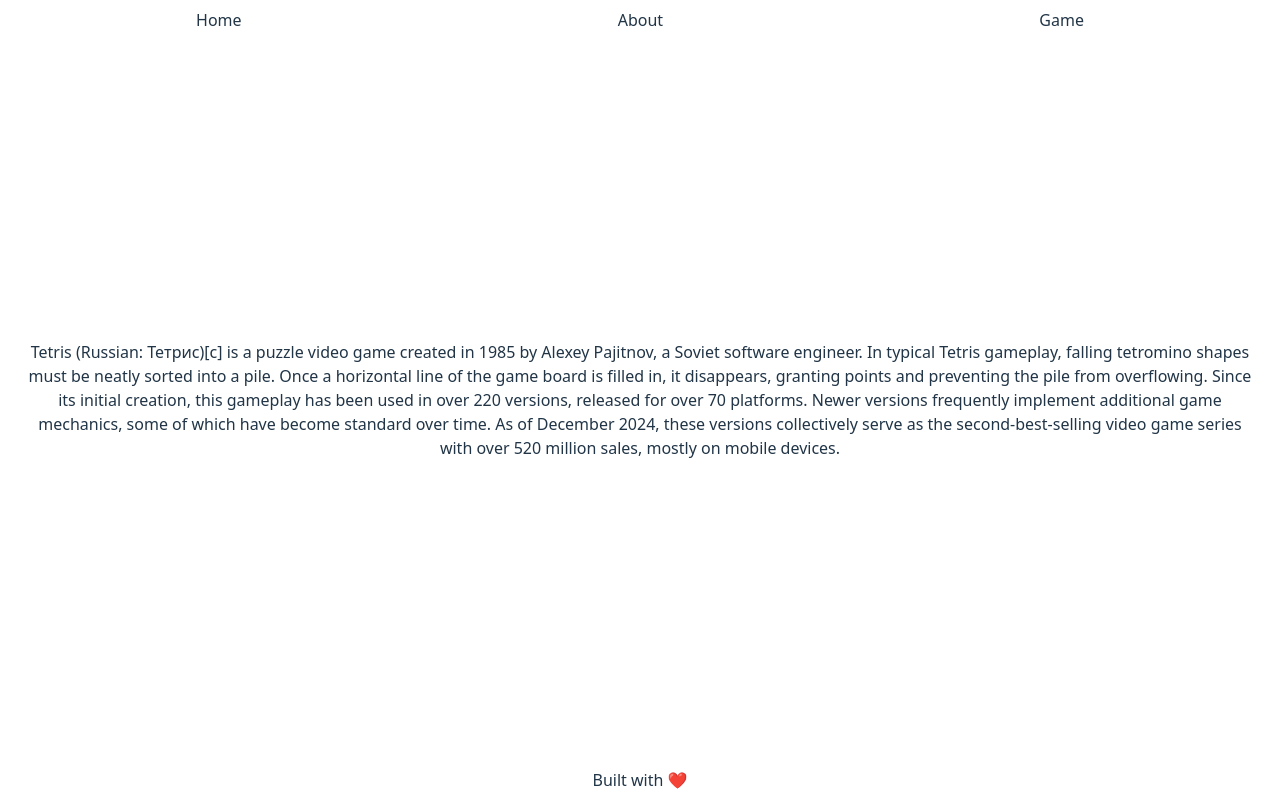
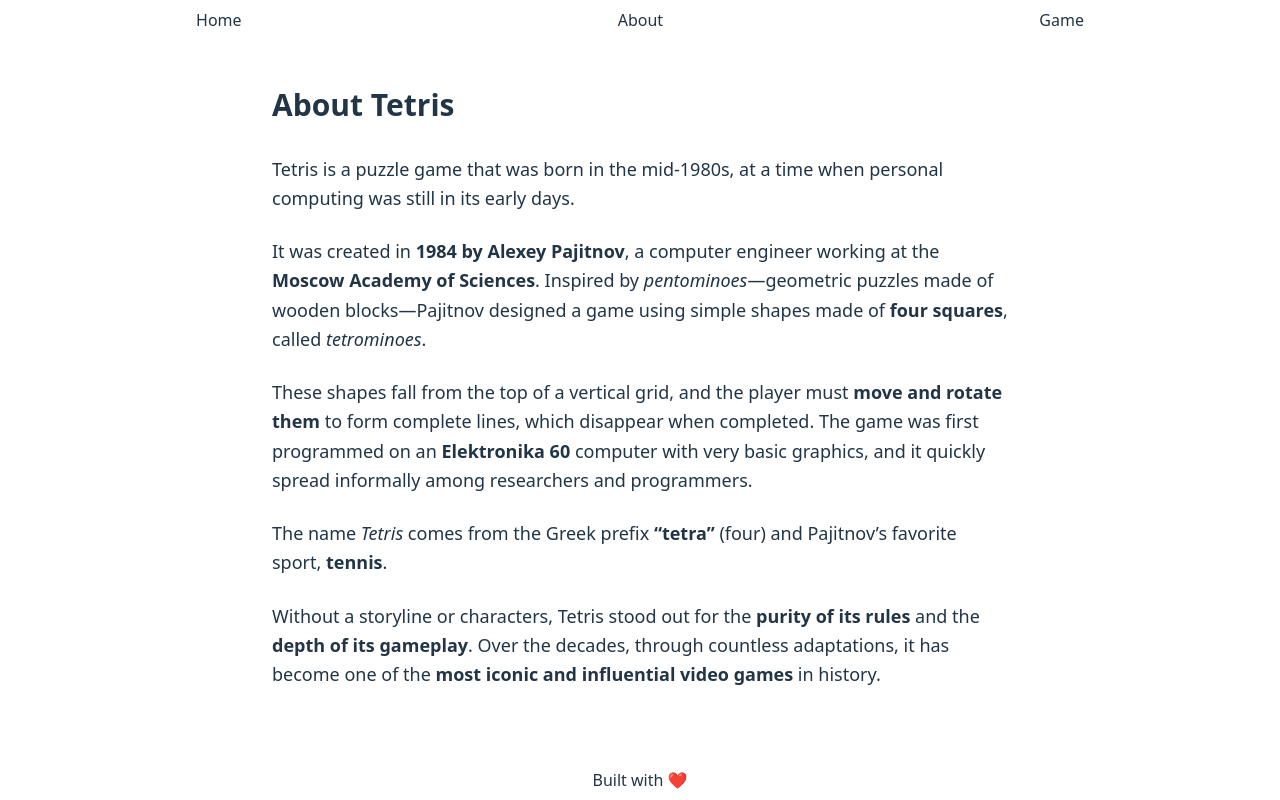
Before and after one commit to cyb17/red-tetris, a React (Vite) app in the folder frontend/: page /about in a window 1280 px wide. Built offline with nearby package versions, Linux system fonts and the light colour scheme.

Commit message:
add about page content

```diff
--- a/frontend/src/pages/About.jsx
+++ b/frontend/src/pages/About.jsx
@@ -1,14 +1,33 @@
-export default function () {
+export default function About() {
   return (
-    <div className="text-center p-5">
-      Tetris (Russian: Тетрис)[c] is a puzzle video game created in 1985 by Alexey Pajitnov, a
-      Soviet software engineer. In typical Tetris gameplay, falling tetromino shapes must be neatly
-      sorted into a pile. Once a horizontal line of the game board is filled in, it disappears,
-      granting points and preventing the pile from overflowing. Since its initial creation, this
-      gameplay has been used in over 220 versions, released for over 70 platforms. Newer versions
-      frequently implement additional game mechanics, some of which have become standard over time.
-      As of December 2024, these versions collectively serve as the second-best-selling video game
-      series with over 520 million sales, mostly on mobile devices.
-    </div>
+    <section className="max-w-3xl mx-auto px-4 py-12">
+      <h2 className="text-3xl font-bold mb-8">About Tetris</h2>
+      <p className="mb-6 text-lg leading-relaxed">
+        Tetris is a puzzle game that was born in the mid-1980s, at a time when personal computing
+        was still in its early days.
+      </p>
+      <p className="mb-6 text-lg leading-relaxed">
+        It was created in <strong>1984 by Alexey Pajitnov</strong>, a computer engineer working at
+        the <strong>Moscow Academy of Sciences</strong>. Inspired by <em>pentominoes</em>—geometric
+        puzzles made of wooden blocks—Pajitnov designed a game using simple shapes made of{' '}
+        <strong>four squares</strong>, called <em>tetrominoes</em>.
+      </p>
+      <p className="mb-6 text-lg leading-relaxed">
+        These shapes fall from the top of a vertical grid, and the player must{' '}
+        <strong>move and rotate them</strong> to form complete lines, which disappear when
+        completed. The game was first programmed on an <strong>Elektronika 60</strong> computer with
+        very basic graphics, and it quickly spread informally among researchers and programmers.
+      </p>
+      <p className="mb-6 text-lg leading-relaxed">
+        The name <em>Tetris</em> comes from the Greek prefix <strong>“tetra”</strong> (four) and
+        Pajitnov’s favorite sport, <strong>tennis</strong>.
+      </p>
+      <p className="mb-6 text-lg leading-relaxed">
+        Without a storyline or characters, Tetris stood out for the{' '}
+        <strong>purity of its rules</strong> and the <strong>depth of its gameplay</strong>. Over
+        the decades, through countless adaptations, it has become one of the{' '}
+        <strong>most iconic and influential video games</strong> in history.
+      </p>
+    </section>
   );
 }
```
Also changed, not shown: 1 other file (tests, documents, lock files or other folders).
